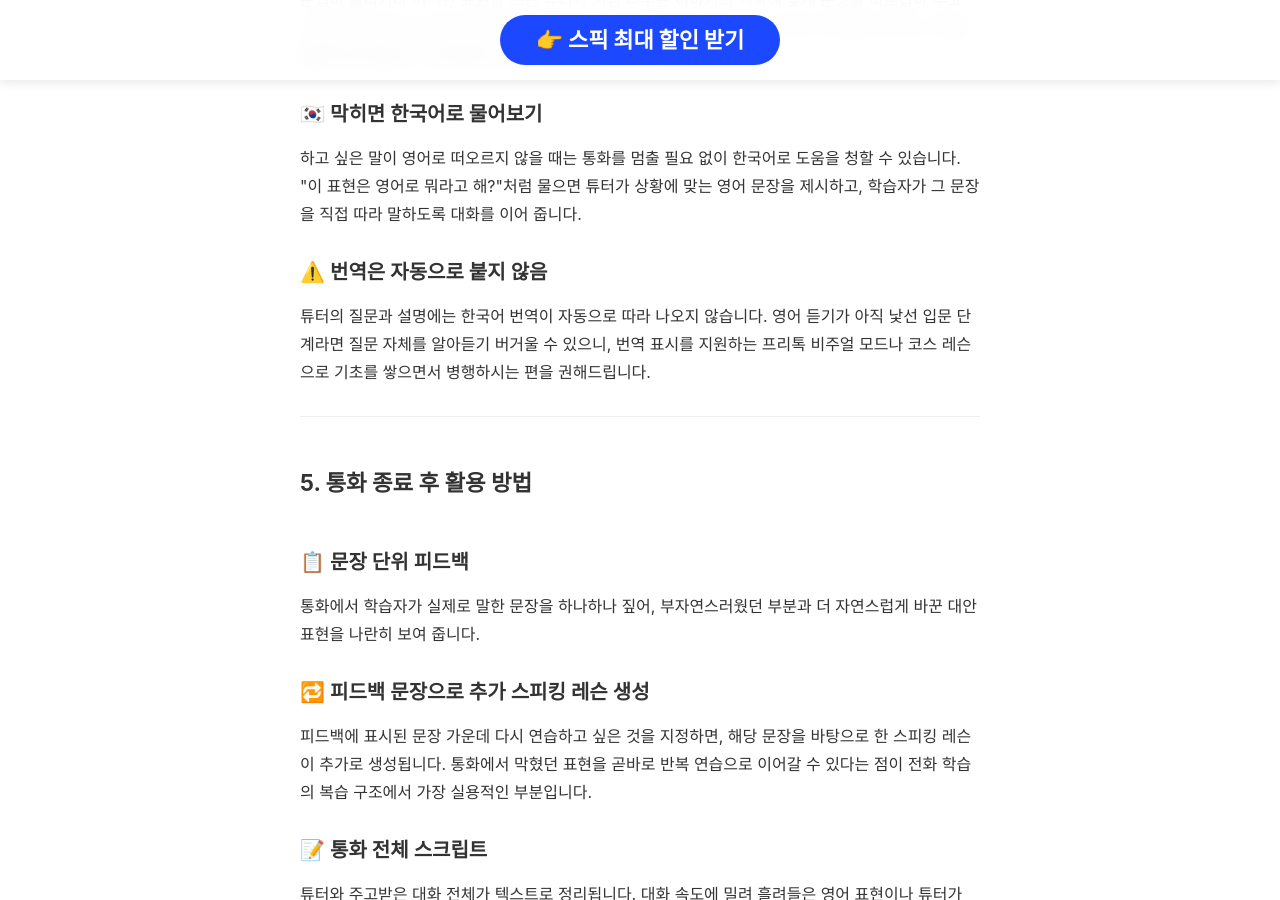
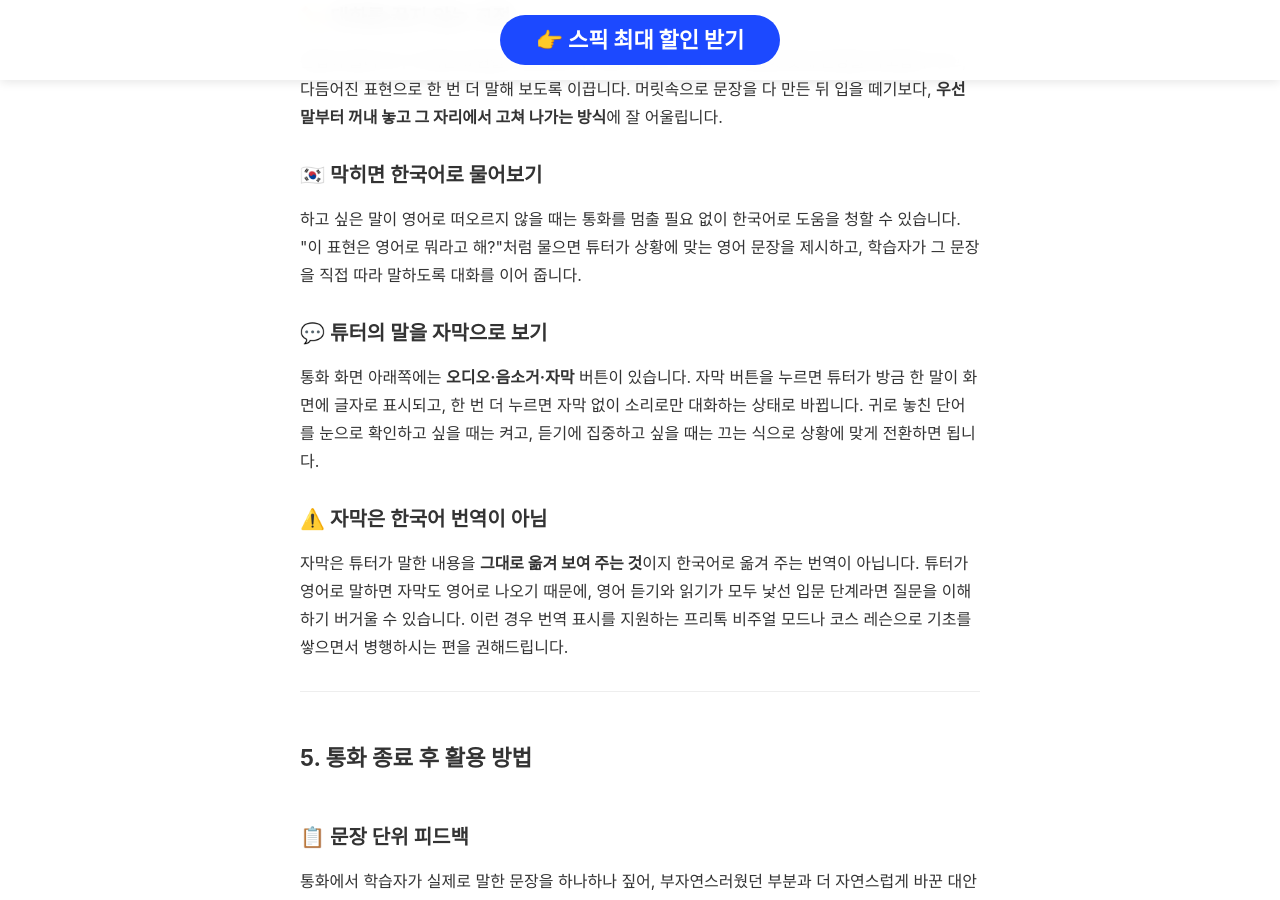
Before and after one commit to kjsjdw/speak_event_page, a Jekyll site: the page built from phone-call.md, in a window 1280 px wide and 900 px high, scrolled down 3629 px. Built offline with Jekyll 4.4.1, drawn with Linux system fonts in a browser that asks for light colours; some web fonts are replaced; some of the changed text lies outside the part shown.

Commit message:
Explain 자막 button in phone call page (튜터 발화 자막, 한국어 번역 아님)
- 통화 도중 도움: 오디오·음소거·자막 버튼, 자막 켜기/끄기 설명 추가
- 자막은 번역이 아니라 튜터 발화를 그대로 표시한다는 점 명시
- 비교표·이용 조건표·FAQ·활용 요령에 자막 내용 반영

Co-Authored-By: Claude Opus 5 <noreply@anthropic.com>

```diff
--- a/phone-call.md
+++ b/phone-call.md
@@ -115,6 +115,11 @@ image: /content/images/phone-call.jpg
       <td>번역 아이콘, '번역 항상 표시' 설정 지원</td>
     </tr>
     <tr>
+      <td>화면 텍스트</td>
+      <td>튜터가 한 말을 자막으로 표시, 자막 버튼으로 켜고 끄기</td>
+      <td>내가 말한 내용이 실시간으로 텍스트로 변환</td>
+    </tr>
+    <tr>
       <td>교정</td>
       <td>통화 중 교정 + 종료 후 문장별 피드백</td>
       <td>발화 후 자동 교정, 다시 시도</td>
@@ -150,9 +155,13 @@ image: /content/images/phone-call.jpg
 
 <p>하고 싶은 말이 영어로 떠오르지 않을 때는 통화를 멈출 필요 없이 한국어로 도움을 청할 수 있습니다. "이 표현은 영어로 뭐라고 해?"처럼 물으면 튜터가 상황에 맞는 영어 문장을 제시하고, 학습자가 그 문장을 직접 따라 말하도록 대화를 이어 줍니다.</p>
 
-<h3 style="margin-top: 30px;">⚠️ 번역은 자동으로 붙지 않음</h3>
+<h3 style="margin-top: 30px;">💬 튜터의 말을 자막으로 보기</h3>
 
-<p>튜터의 질문과 설명에는 한국어 번역이 자동으로 따라 나오지 않습니다. 영어 듣기가 아직 낯선 입문 단계라면 질문 자체를 알아듣기 버거울 수 있으니, 번역 표시를 지원하는 프리톡 비주얼 모드나 코스 레슨으로 기초를 쌓으면서 병행하시는 편을 권해드립니다.</p>
+<p>통화 화면 아래쪽에는 <strong>오디오·음소거·자막</strong> 버튼이 있습니다. 자막 버튼을 누르면 튜터가 방금 한 말이 화면에 글자로 표시되고, 한 번 더 누르면 자막 없이 소리로만 대화하는 상태로 바뀝니다. 귀로 놓친 단어를 눈으로 확인하고 싶을 때는 켜고, 듣기에 집중하고 싶을 때는 끄는 식으로 상황에 맞게 전환하면 됩니다.</p>
+
+<h3 style="margin-top: 30px;">⚠️ 자막은 한국어 번역이 아님</h3>
+
+<p>자막은 튜터가 말한 내용을 <strong>그대로 옮겨 보여 주는 것</strong>이지 한국어로 옮겨 주는 번역이 아닙니다. 튜터가 영어로 말하면 자막도 영어로 나오기 때문에, 영어 듣기와 읽기가 모두 낯선 입문 단계라면 질문을 이해하기 버거울 수 있습니다. 이런 경우 번역 표시를 지원하는 프리톡 비주얼 모드나 코스 레슨으로 기초를 쌓으면서 병행하시는 편을 권해드립니다.</p>
 
 <hr style="border: 0; border-top: 1px solid #eee; margin: 30px 0;">
 
@@ -199,6 +208,10 @@ image: /content/images/phone-call.jpg
       <td>통화 직후 피드백·스크립트 확인 가능, 지난 통화 기록은 계속 남지 않음</td>
     </tr>
     <tr>
+      <td>자막</td>
+      <td>튜터가 한 말을 그대로 표시, 자막 버튼으로 켜기·끄기</td>
+    </tr>
+    <tr>
       <td>한국어 번역</td>
       <td>자동 제공되지 않음</td>
     </tr>
@@ -240,6 +253,7 @@ image: /content/images/phone-call.jpg
   <li><strong>일주일 단위로 배분하기</strong>: 15회는 대략 일주일에 3~4번 쓸 수 있는 분량입니다. 한꺼번에 몰아 쓰기보다 통화할 요일을 정해 두면, 통화 사이사이에 피드백을 복습할 여유가 생깁니다.</li>
   <li><strong>10분 동안 다룰 이야깃거리 정해 두기</strong>: 오늘 있었던 일, 주말 계획, 최근 본 영화처럼 꺼낼 주제를 한두 가지 미리 떠올려 두면 짧은 통화 시간을 헤매지 않고 쓸 수 있습니다.</li>
   <li><strong>통화 직후를 복습 시간으로 묶기</strong>: 통화가 끝나면 곧바로 피드백을 훑고, 가장 아쉬웠던 문장 하나를 골라 추가 스피킹 레슨으로 만드는 흐름을 습관으로 만들어 보세요.</li>
+  <li><strong>자막은 목적에 따라 켜고 끄기</strong>: 듣기 실력을 키우고 싶은 날은 자막을 끄고 소리에만 집중하고, 튜터의 말을 자꾸 놓친다면 자막을 켜서 단어를 확인하며 대화를 이어가세요.</li>
   <li><strong>막히면 한국어로 바로 묻기</strong>: 표현이 떠오르지 않아 침묵하는 시간도 통화 시간에 포함되니, 망설이기보다 한국어로 도움을 청하는 편이 10분을 효율적으로 씁니다.</li>
 </ul>
 
@@ -261,7 +275,7 @@ image: /content/images/phone-call.jpg
 
 <h3 style="margin-top: 30px;">Q. 튜터가 하는 말을 한국어 번역으로 볼 수 있나요?</h3>
 
-<p>전화 학습에서는 번역이 자동으로 제공되지 않습니다. 대신 표현이 막힐 때 한국어로 질문하면 튜터가 알맞은 영어 문장을 알려 줍니다.</p>
+<p>전화 학습에서는 한국어 번역이 자동으로 제공되지 않습니다. 통화 화면의 자막 버튼을 켜면 튜터가 한 말이 글자로 표시되지만, 이는 말한 내용을 그대로 옮긴 자막이라 영어로 말하면 영어로 나옵니다. 표현이 막힐 때는 한국어로 질문하면 튜터가 알맞은 영어 문장을 알려 줍니다.</p>
 
 <h3 style="margin-top: 30px;">Q. 지난 통화의 피드백을 나중에 다시 볼 수 있나요?</h3>
 
```
